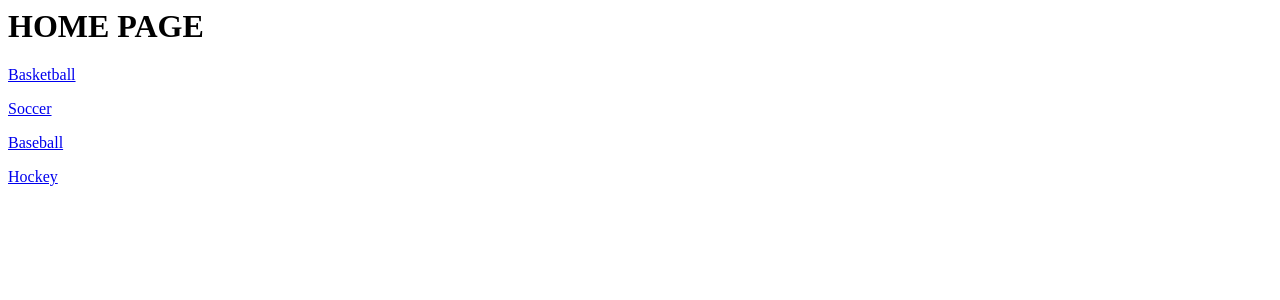
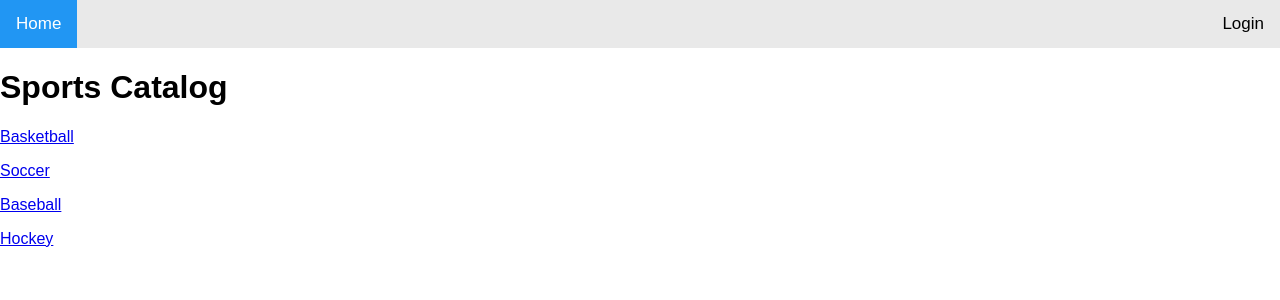
Before and after one commit to watthell234/Item_Catalog, a Flask app: page / in a window 1280 px wide. Shown: the top 300 px of the page. Run offline with Flask 2, Linux system fonts and the light colour scheme; data comes from the database, SQL or seed files in the repository; both versions use the stored data as it was after the commit.

Commit message:
add navigation bar with OAUTH Login button

```diff
--- /dev/null
+++ b/app/client_secrets.json
@@ -0,0 +1,9 @@
+{"web":
+    {"client_id":"1061526568726-j2t5l3s9egvb23thm82keolb7akf0i60.apps.googleusercontent.com",
+        "project_id":"restaurantapp-224702",
+        "auth_uri":"https://accounts.google.com/o/oauth2/auth",
+        "token_uri":"https://www.googleapis.com/oauth2/v3/token",
+        "auth_provider_x509_cert_url":"https://www.googleapis.com/oauth2/v1/certs",
+        "client_secret":"tLWmKMxCJ8XWGwrXPHtiqhpU",
+        "redirect_uris":["http://localhost:5000"],
+        "javascript_origins":["http://localhost:5000"]}}
--- /dev/null
+++ b/app/static/nav_bar.css
@@ -0,0 +1,76 @@
+* {box-sizing: border-box;}
+
+body {
+  margin: 0;
+  font-family: Arial, Helvetica, sans-serif;
+}
+
+.topnav {
+  overflow: hidden;
+  background-color: #e9e9e9;
+}
+
+.topnav a {
+  float: left;
+  display: block;
+  color: black;
+  text-align: center;
+  padding: 14px 16px;
+  text-decoration: none;
+  font-size: 17px;
+}
+
+.topnav a:hover {
+  background-color: #ddd;
+  color: black;
+}
+
+.topnav a.active {
+  background-color: #2196F3;
+  color: white;
+}
+
+.topnav .login-container {
+  float: right;
+}
+
+.topnav input[type=text] {
+  padding: 6px;
+  margin-top: 8px;
+  font-size: 17px;
+  border: none;
+  width:120px;
+}
+
+.topnav .login-container button {
+    font: bold 11px Arial;
+    text-decoration: none;
+    background-color: #EEEEEE;
+    color: #333333;
+    padding: 2px 6px 2px 6px;
+    border-top: 1px solid #CCCCCC;
+    border-right: 1px solid #333333;
+    border-bottom: 1px solid #333333;
+    border-left: 1px solid #CCCCCC;
+ }
+
+ .topnav .login-container button:hover {
+   background: #ccc;
+ }
+
+@media screen and (max-width: 600px) {
+  .topnav .login-container {
+    float: none;
+  }
+  .topnav a, .topnav input[type=text], .topnav .login-container button {
+    float: none;
+    display: block;
+    text-align: left;
+    width: 100%;
+    margin: 0;
+    padding: 14px;
+  }
+  .topnav input[type=text] {
+    border: 1px solid #ccc;
+  }
+}
--- a/app/templates/catalog.html
+++ b/app/templates/catalog.html
@@ -1,9 +1,18 @@
 <html>
     <head>
+        <link rel="stylesheet" type=text/css href="{{url_for('static', filename='nav_bar.css')}}">
         <title>Sports</title>
-        <h1>HOME PAGE</h1>
     </head>
     <body>
+        <div class="topnav">
+  <a class="active" href="#home">Home</a>
+  <div class="login-container">
+    <form action="/action_page.php">
+      <a href="#" class="button">Login</a>
+    </form>
+  </div>
+</div>
+    <h1>Sports Catalog</h1>
         {% for i in categories %}
         <div>
             <p>
--- a/app/views.py
+++ b/app/views.py
@@ -2,17 +2,90 @@ from flask import Flask, jsonify, request, render_template
 from models import Base, engine, Categories, Teams
 from sqlalchemy.orm import relationship, sessionmaker
 from sqlalchemy import create_engine
+from oauth2client.client import flow_from_clientsecrets
+from oauth2client.client import FlowExchangeError
+import httplib2
+from flask import make_response
+from flask_httpauth import HTTPBasicAuth
+import requests
+import json
 
 import sys
 import codecs
 sys.stdout = codecs.getwriter('utf8')(sys.stdout)
 sys.stderr = codecs.getwriter('utf8')(sys.stderr)
+auth = HTTPBasicAuth()
 
 engine = engine
 Base.metadata.bind = engine
 DBSession = sessionmaker(bind=engine)
 session = DBSession()
 app = Flask(__name__)
+
+CLIENT_ID = json.loads(
+    open('client_secrets.json', 'r').read())['web']['client_id']
+
+
+@app.route('/oauth/<provider>', methods=['POST'])
+def login(provider):
+    # STEP 1 - Parse the auth code
+    auth_code = request.json.get('auth_code')
+    print("Step 1 - Complete, received auth code %s" % auth_code)
+    if provider == 'google':
+        # STEP 2 - Exchange for a token
+        try:
+            # Upgrade the authorization code into a credentials object
+            oauth_flow = flow_from_clientsecrets('client_secrets.json', scope='')
+            oauth_flow.redirect_uri = 'postmessage'
+            credentials = oauth_flow.step2_exchange(auth_code)
+        except FlowExchangeError:
+            response = make_response(json.dumps('Failed to upgrade the authorization code.'), 401)
+            response.headers['Content-Type'] = 'application/json'
+            return response
+        # Check that the access token is valid.
+        access_token = credentials.access_token
+        url = ('https://www.googleapis.com/oauth2/v1/tokeninfo?access_token=%s' % access_token)
+        h = httplib2.Http()
+        result = json.loads(h.request(url, 'GET')[1])
+        # If there was an error in the access token info, abort.
+        if result.get('error') is not None:
+            response = make_response(json.dumps(result.get('error')), 500)
+            response.headers['Content-Type'] = 'application/json'
+        # Get user info
+        h = httplib2.Http()
+        userinfo_url = "https://www.googleapis.com/oauth2/v1/userinfo"
+        params = {'access_token': credentials.access_token, 'alt': 'json'}
+        answer = requests.get(userinfo_url, params=params)
+
+        data = answer.json()
+
+        name = data['name']
+        picture = data['picture']
+        email = data['email']
+
+        # see if user exists, if it doesn't make a new one
+        user = session.query(User).filter_by(email=email).first()
+        if not user:
+            user = User(username=name, picture=picture, email=email)
+            session.add(user)
+            session.commit()
+
+        # STEP 4 - Make token
+        token = user.generate_auth_token(600)
+
+        # STEP 5 - Send back token to the client
+        return jsonify({'token': token.decode('ascii')})
+
+        # return jsonify({'token': token.decode('ascii'), 'duration': 600})
+    else:
+        return 'Unrecoginized Provider'
+
+
+@app.route('/token')
+@auth.login_required
+def get_auth_token():
+    token = g.user.generate_auth_token()
+    return jsonify({'token': token.decode('ascii')})
 
 
 @app.route('/')
```
Also changed, not shown: app/models.py (+8 -0 lines), app/catalog.db, 1 other file.
